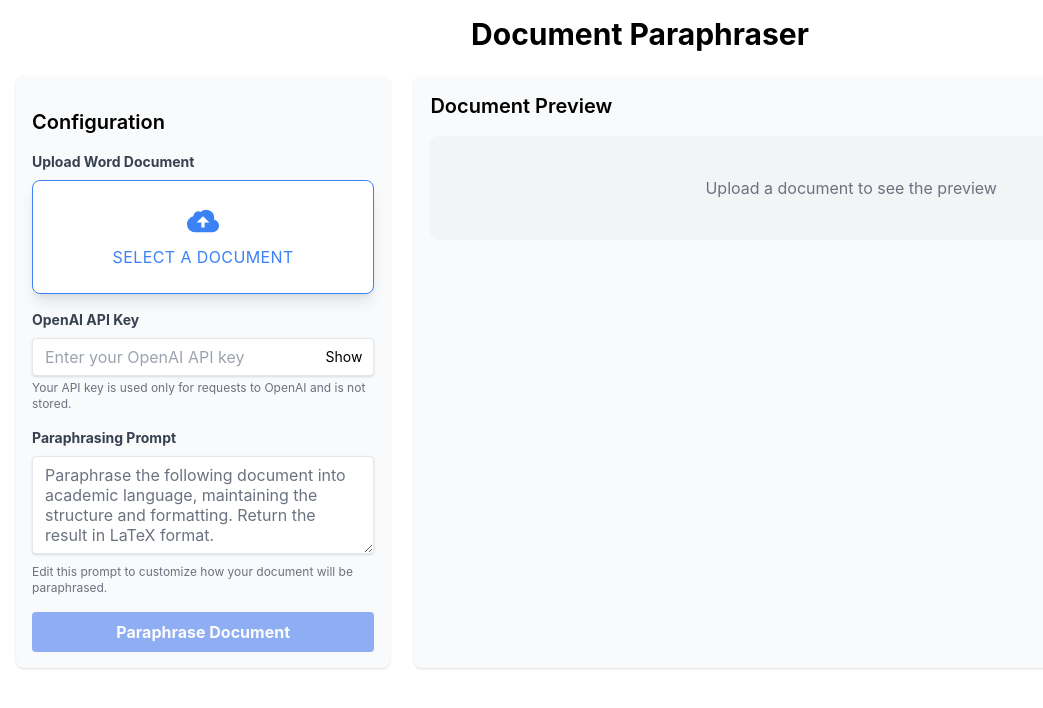
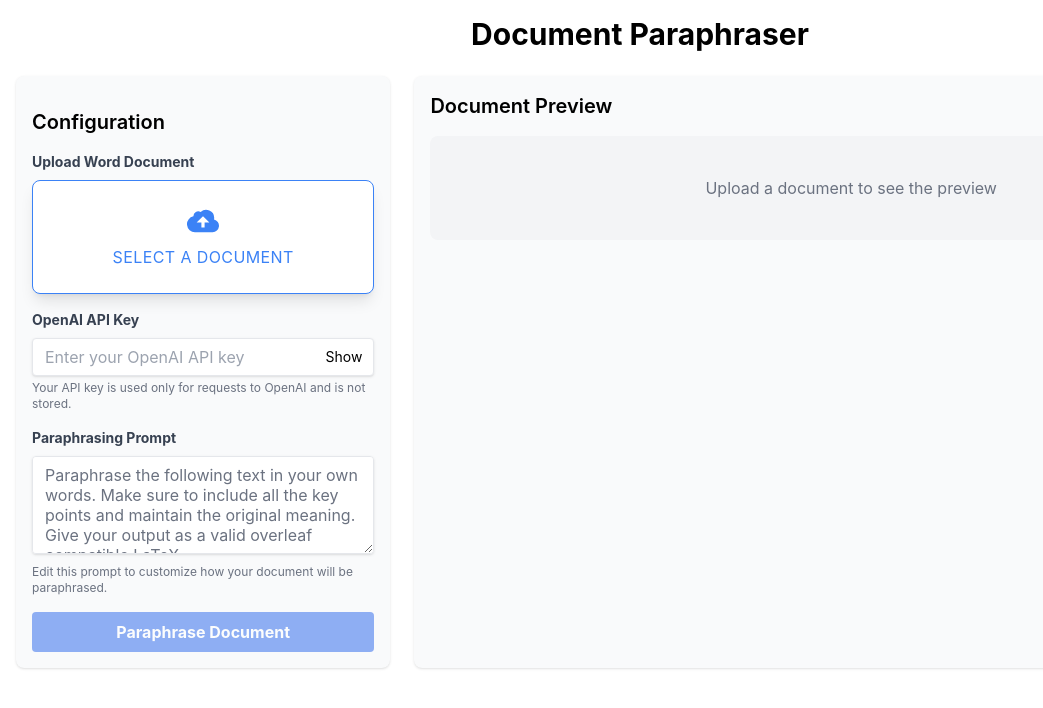
Before and after one commit to suyogdahal/DocParaphraser, a React (Create React App) app: page / in a window 1280 px wide. Shown: the top 708 px of the page, without its empty margins (0-1043 px from the left). Built offline with nearby package versions, Linux system fonts and the light colour scheme.

Commit message:
update: package.json

```diff
--- a/src/components/PromptInput.tsx
+++ b/src/components/PromptInput.tsx
@@ -6,6 +6,10 @@ const PromptInput: React.FC<PromptInputProps> = ({ prompt, setPrompt }) => {
     const storedPrompt = localStorage.getItem("prompt");
     if (storedPrompt) {
       setPrompt(storedPrompt);
+    } else {
+      setPrompt(
+        "Paraphrase the following text in your own words. Make sure to include all the key points and maintain the original meaning. Give your output as a valid overleaf compatible LaTeX."
+      );
     }
   }, [setPrompt]);
 
```
Also changed, not shown: package.json (+18 -18 lines), 1 other file (tests, documents, lock files or other folders).
